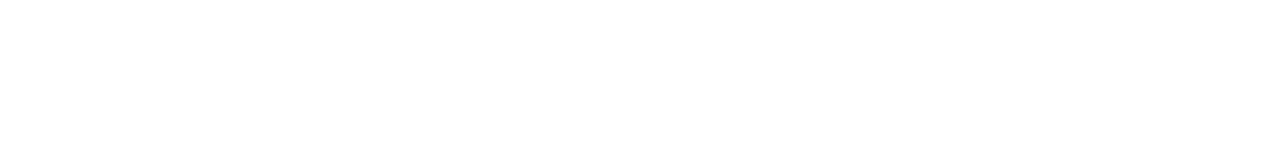
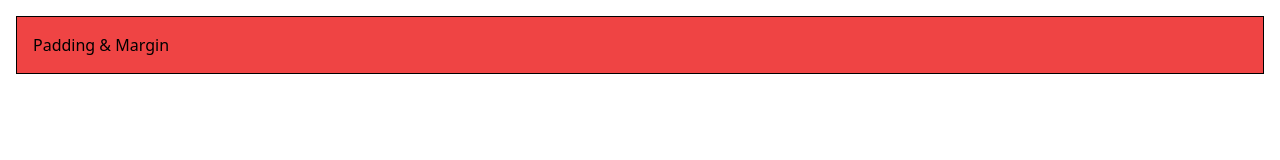
Before and after one commit to Senevirathna12/TailwindCSS, a plain HTML site: page index.html in a window 1280 px wide. Drawn offline with nearby package versions, Linux system fonts and the light colour scheme.

Commit message:
margin and padding

```diff
--- a/index.html
+++ b/index.html
@@ -3,9 +3,11 @@
 <head>
     <meta charset="UTF-8">
     <meta name="viewport" content="width=device-width, initial-scale=1.0">
+    <script src="https://cdn.tailwindcss.com"></script>
     <title>Document</title>
 </head>
 <body>
-
+    <!-- <div class="text-center bg-gradient-to-r h-40 from-red-400 via-blue-400 to-green-500">bg-color</div> -->
+     <div class="bg-red-500  p-4 border border-black m-4">Padding & Margin</div>
 </body>
 </html>
```
Also changed, not shown: tailwind.config.js (added).
